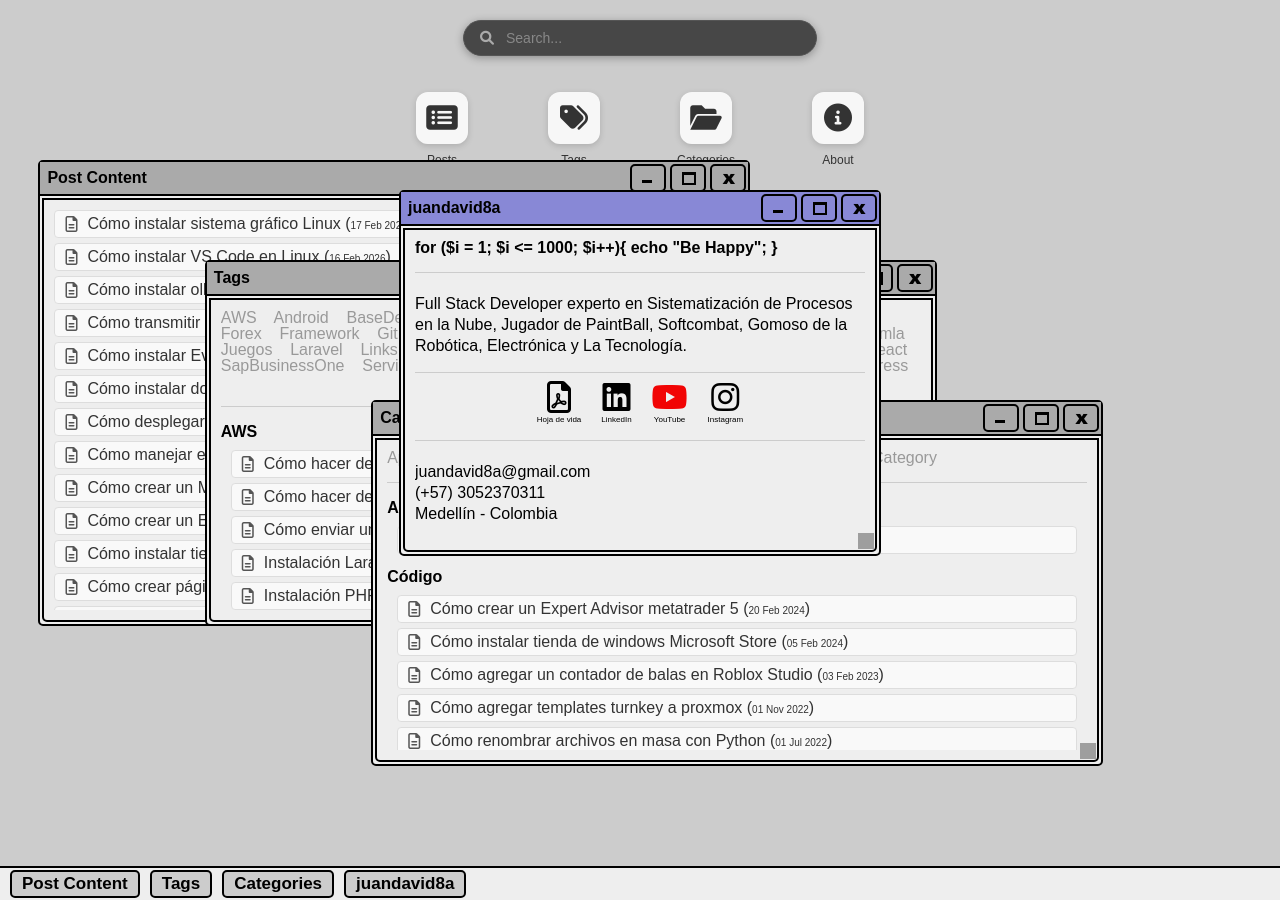
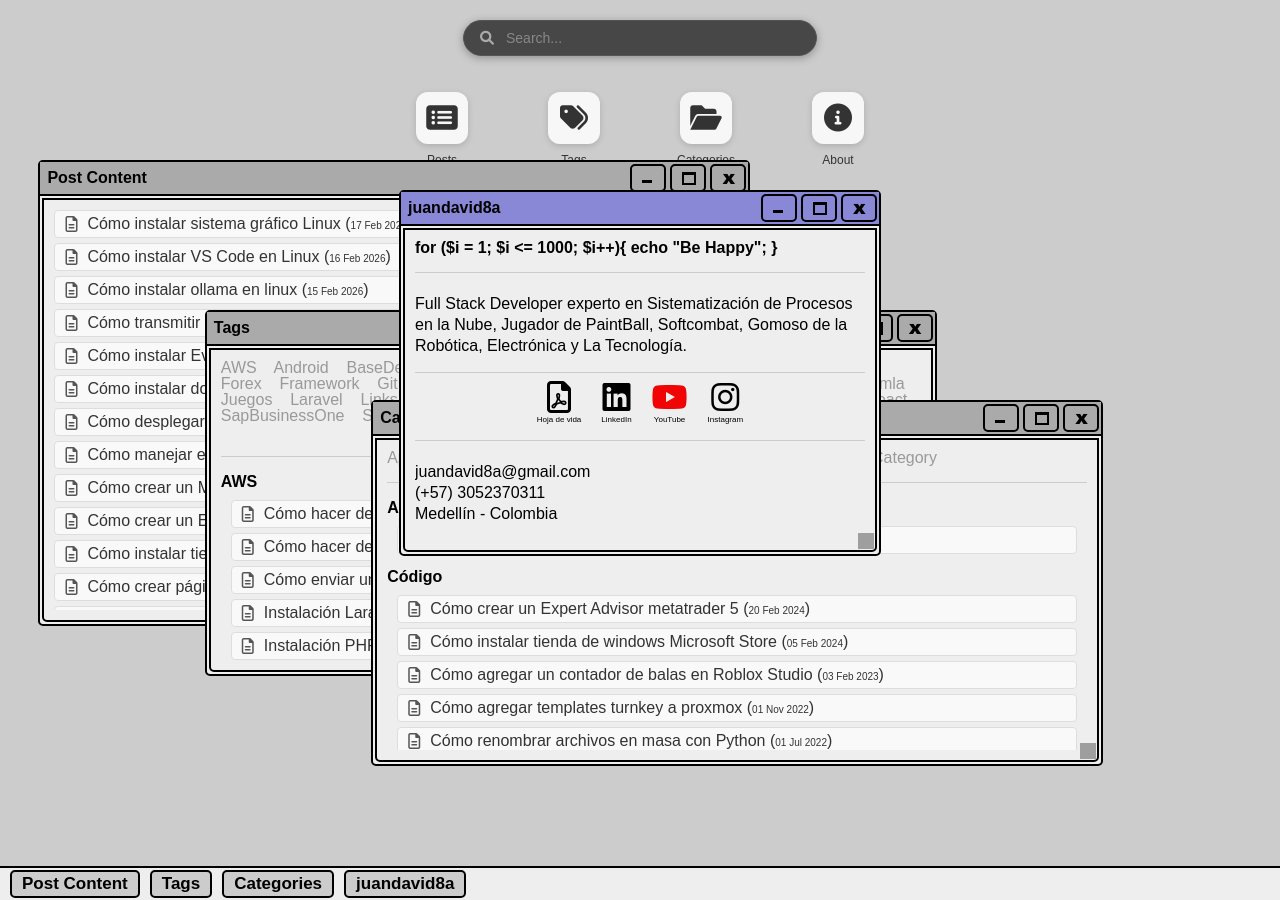
Before and after one commit to codigo8a/codigo8a.github.io, a Jekyll site: the page built from index.markdown, in a window 1280 px wide. Built offline with Jekyll 4.4.1, drawn with Linux system fonts in a browser that asks for light colours; nearby versions of some CDN libraries; grey boxes are pictures that could not be loaded.

Commit message:
feat: css updated

```diff
--- a/assets/css/style.css
+++ b/assets/css/style.css
@@ -517,7 +517,7 @@
 }
 
 #window1 {
-  top: 260px;
+  top: 310px;
   left: 16vw;
 }
 
```
